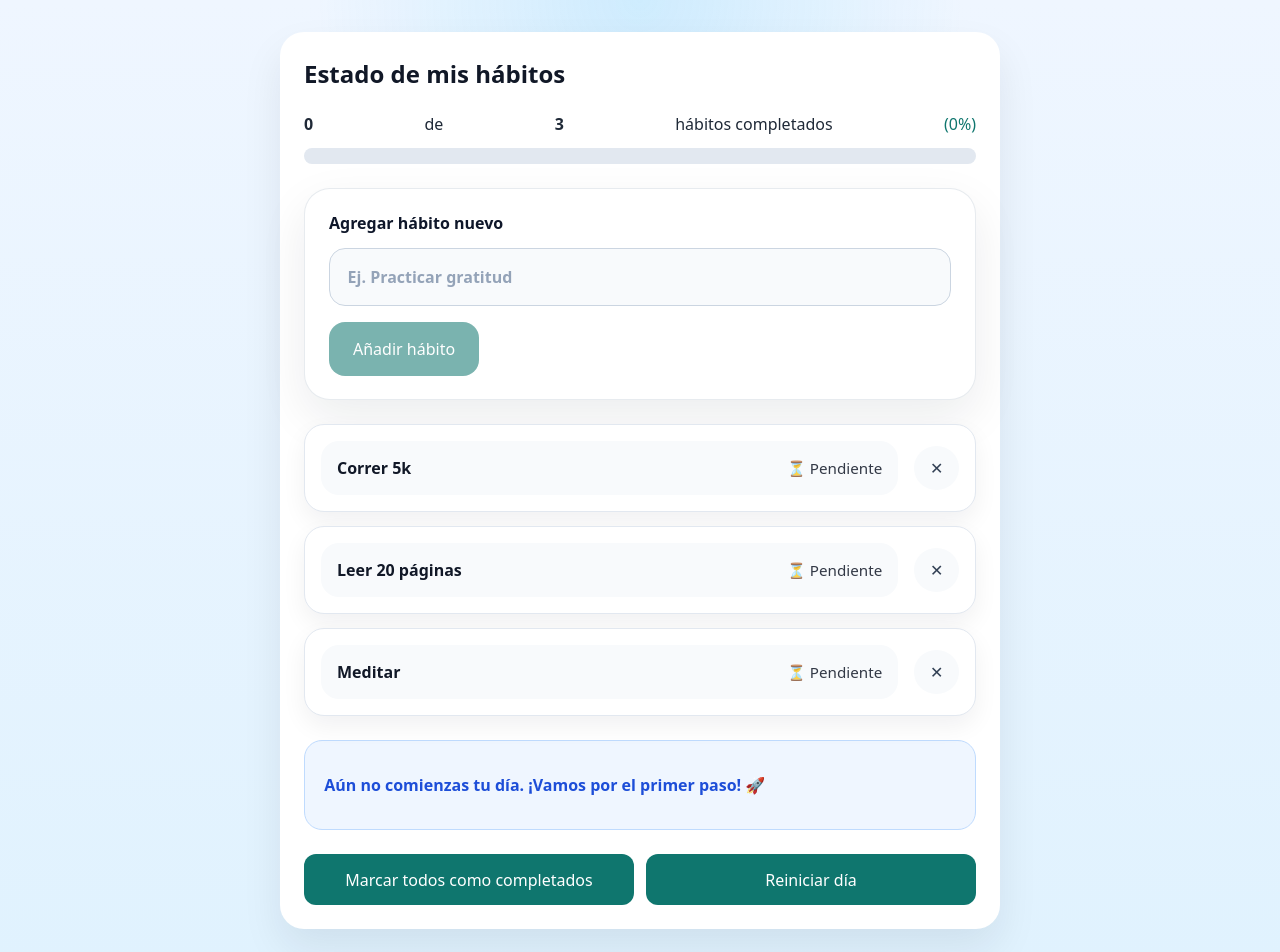
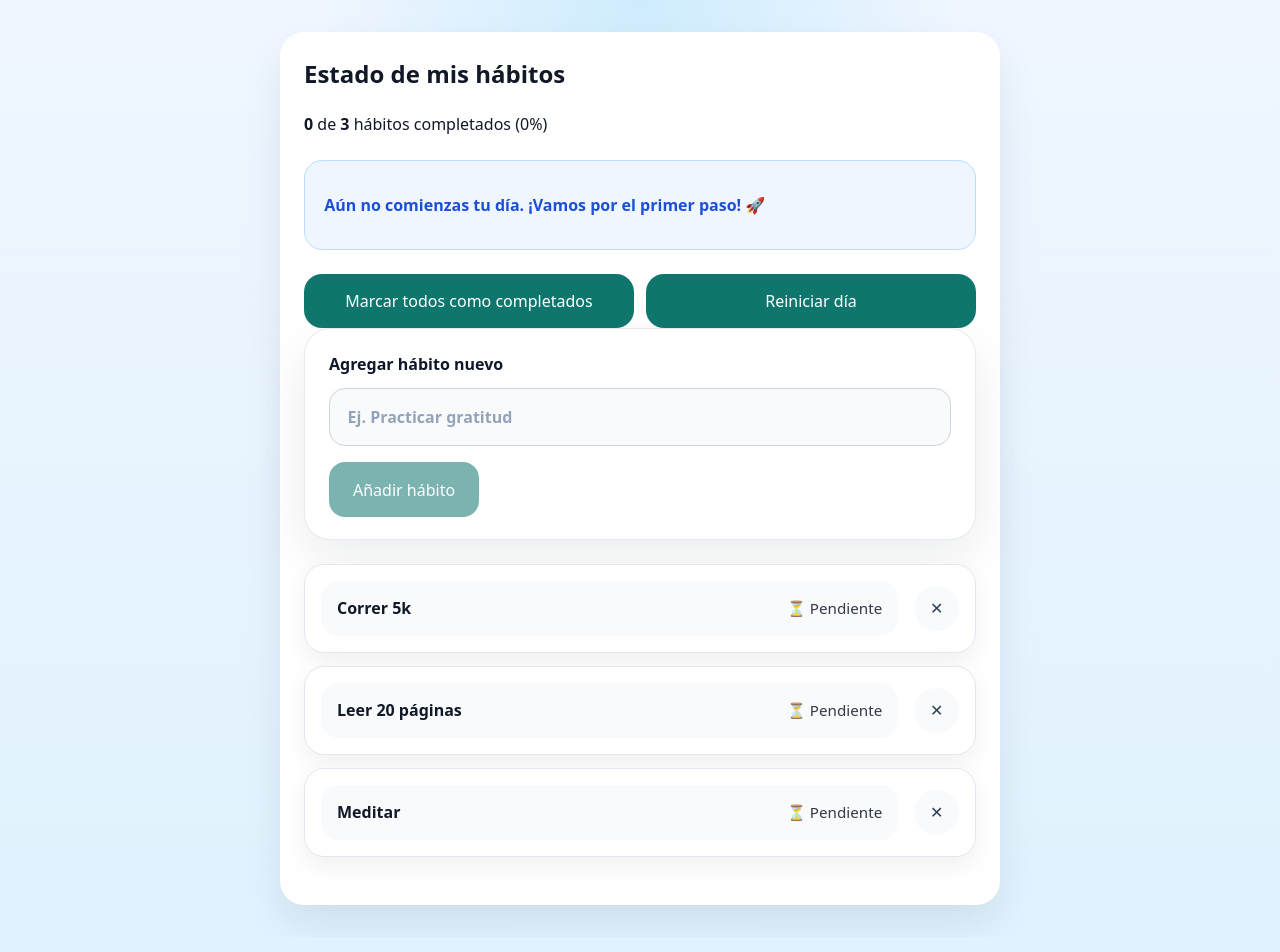
Before and after one commit to Hinalador/Svelte_project, a Svelte app in the folder habit-tracker/: page / in a window 1280 px wide. Shown: the top 952 px of the page. Built offline with nearby package versions, Linux system fonts and the light colour scheme.

Commit message:
Semana 3: centraliza estado en habit store, agrega Summary y anima lista de hábitos

```diff
--- a/habit-tracker/src/App.svelte
+++ b/habit-tracker/src/App.svelte
@@ -1,128 +1,14 @@
 <script>
-  import { onMount } from 'svelte'
   import HabitForm from './components/HabitForm.svelte'
   import HabitList from './components/HabitList.svelte'
-
-/**
- * @typedef {{ id: number; nombre: string; completado: boolean }} Habit
- * @typedef {{ detail: { nombre: string } }} AddHabitEvent
- * @typedef {{ detail: { id: number } }} HabitActionEvent
- */
-
-  const STORAGE_KEY = 'habit-tracker-svelte-v5'
-
-  let habitos = [
-    { id: 1, nombre: 'Correr 5k', completado: false },
-    { id: 2, nombre: 'Leer 20 páginas', completado: false },
-    { id: 3, nombre: 'Meditar', completado: false },
-  ]
-
-  let nextId = 4
-  let nuevoHabito = ''
-  let inicializado = false
-
-  onMount(() => {
-    const almacenado = window.localStorage.getItem(STORAGE_KEY)
-    if (almacenado) {
-      try {
-        habitos = JSON.parse(almacenado)
-        nextId = Math.max(...habitos.map((h) => h.id), 0) + 1
-      } catch (error) {
-        console.warn('No se pudo leer los hábitos guardados:', error)
-      }
-    }
-    inicializado = true
-  })
-
-  $: if (inicializado) {
-    window.localStorage.setItem(STORAGE_KEY, JSON.stringify(habitos))
-  }
-
-  $: total = habitos.length
-  $: completados = habitos.filter((h) => h.completado).length
-  $: porcentaje = total > 0 ? (completados / total) * 100 : 0
-
-  /**
-   * @param {AddHabitEvent} event
-   */
-  function handleAdd(event) {
-    const nombre = event.detail.nombre.trim()
-    if (!nombre) return
-
-    habitos = [
-      ...habitos,
-      { id: nextId++, nombre, completado: false },
-    ]
-    nuevoHabito = ''
-  }
-
-  /**
-   * @param {HabitActionEvent} event
-   */
-  function handleToggle(event) {
-    const id = event.detail.id
-    habitos = habitos.map((h) =>
-      h.id === id ? { ...h, completado: !h.completado } : h
-    )
-  }
-
-  /**
-   * @param {HabitActionEvent} event
-   */
-  function handleDelete(event) {
-    const id = event.detail.id
-    habitos = habitos.filter((h) => h.id !== id)
-  }
-
-  function completarTodos() {
-    habitos = habitos.map((h) => ({ ...h, completado: true }))
-  }
-
-  function reiniciarDia() {
-    habitos = habitos.map((h) => ({ ...h, completado: false }))
-  }
+  import Summary from './components/Summary.svelte'
 </script>
 
 <main>
   <h2>Estado de mis hábitos</h2>
-
-  <section class="dashboard">
-    <div class="resumen" aria-live="polite">
-      <strong>{completados}</strong> de <strong>{total}</strong> hábitos completados
-      <span class="porcentaje">({porcentaje.toFixed(0)}%)</span>
-    </div>
-
-    <div class="barra-progreso-wrap" aria-label="Progreso diario de hábitos">
-      <div class="barra-progreso" style="width: {porcentaje}%"></div>
-    </div>
-  </section>
-
-  <HabitForm bind:nuevoHabito on:add={handleAdd} />
-
-  <HabitList {habitos} on:toggle={handleToggle} on:remove={handleDelete} />
-
-  {#if porcentaje === 0}
-    <div class="alerta alerta-inicio">
-      <p>Aún no comienzas tu día. ¡Vamos por el primer paso! 🚀</p>
-    </div>
-  {:else if porcentaje < 100}
-    <div class="alerta alerta-progreso">
-      <p>¡Buen ritmo! Sigue así para completar tu lista de hoy. 💪</p>
-    </div>
-  {:else}
-    <div class="alerta alerta-exito">
-      <p>¡Espectacular! Has completado el 100% de tus hábitos hoy. 🎉🏆</p>
-    </div>
-  {/if}
-
-  <div class="acciones">
-    <button type="button" on:click={completarTodos} disabled={porcentaje === 100}>
-      Marcar todos como completados
-    </button>
-    <button type="button" on:click={reiniciarDia} class="btn-secundario" disabled={total === 0}>
-      Reiniciar día
-    </button>
-  </div>
+  <Summary />
+  <HabitForm />
+  <HabitList />
 </main>
 
 <style>
@@ -141,78 +27,4 @@
   h2 {
     margin-top: 0;
   }
-
-  .dashboard {
-    display: grid;
-    gap: 0.75rem;
-    margin-bottom: 1.5rem;
-  }
-
-  .resumen {
-    font-size: 1rem;
-    color: #1f2937;
-    display: flex;
-    flex-wrap: wrap;
-    justify-content: space-between;
-    align-items: center;
-    gap: 0.5rem;
-  }
-
-  .porcentaje {
-    color: #0f766e;
-  }
-
-  .barra-progreso-wrap {
-    height: 1rem;
-    width: 100%;
-    border-radius: 999px;
-    background: #e2e8f0;
-    overflow: hidden;
-  }
-
-  .barra-progreso {
-    height: 100%;
-    background: linear-gradient(135deg, #0f766e, #14b8a6);
-    transition: width 0.25s ease;
-  }
-
-  .acciones {
-    display: flex;
-    flex-wrap: wrap;
-    gap: 0.75rem;
-  }
-
-  .acciones button {
-    padding: 0.85rem 1.25rem;
-    border-radius: 12px;
-    border: none;
-    background-color: #0f766e;
-    color: #fff;
-    cursor: pointer;
-    transition: background-color 0.2s ease;
-  }
-
-  .acciones button:hover:not(:disabled) {
-    background-color: #115e59;
-  }
-
-  .acciones button:disabled {
-    opacity: 0.45;
-    cursor: not-allowed;
-  }
-
-  .btn-secundario {
-    background-color: #e5e7eb;
-    color: #111827;
-  }
-
-  .btn-secundario:hover:not(:disabled) {
-    background-color: #d1d5db;
-  }
-
-  @media (max-width: 640px) {
-    .acciones {
-      flex-direction: column;
-    }
-  }
 </style>
--- a/habit-tracker/src/components/HabitForm.svelte
+++ b/habit-tracker/src/components/HabitForm.svelte
@@ -1,16 +1,15 @@
 <script>
-  import { createEventDispatcher } from 'svelte'
+  import { addHabit } from '../stores/habitosStore.js'
 
-  export let nuevoHabito = ''
-
-  const dispatch = createEventDispatcher()
+  let nuevoHabito = ''
 
   function submitForm(event) {
     event.preventDefault()
     const nombre = nuevoHabito.trim()
     if (!nombre) return
 
-    dispatch('add', { nombre })
+    addHabit(nombre)
+    nuevoHabito = ''
   }
 </script>
 
--- a/habit-tracker/src/components/HabitItem.svelte
+++ b/habit-tracker/src/components/HabitItem.svelte
@@ -1,20 +1,19 @@
 <script>
-  import { createEventDispatcher } from 'svelte'
+  import { fade } from 'svelte/transition'
+  import { removeHabit, toggleHabit } from '../stores/habitosStore.js'
 
   export let habito
 
-  const dispatch = createEventDispatcher()
-
   function toggle() {
-    dispatch('toggle', { id: habito.id })
+    toggleHabit(habito.id)
   }
 
   function eliminar() {
-    dispatch('remove', { id: habito.id })
+    removeHabit(habito.id)
   }
 </script>
 
-<li class:completado={habito.completado}>
+<li class:completado={habito.completado} transition:fade>
   <button
     type="button"
     class="habito-boton"
--- a/habit-tracker/src/components/HabitList.svelte
+++ b/habit-tracker/src/components/HabitList.svelte
@@ -1,42 +1,17 @@
 <script>
   import HabitItem from './HabitItem.svelte'
-  import { createEventDispatcher } from 'svelte'
-
-  /**
-   * @typedef {{ id: number; nombre: string; completado: boolean }} Habit
-   * @typedef {{ detail: { id: number } }} HabitEvent
-   */
-
-  /** @type {Habit[]} */
-  export let habitos = []
-
-  const dispatch = createEventDispatcher()
-
-  /**
-   * @param {HabitEvent} event
-   */
-  function handleToggle(event) {
-    dispatch('toggle', event.detail)
-  }
-
-  /**
-   * @param {HabitEvent} event
-   */
-  function handleRemove(event) {
-    dispatch('remove', event.detail)
-  }
+  import { habitos } from '../stores/habitosStore.js'
+  import { fade } from 'svelte/transition'
 </script>
 
 <ul class="lista-habitos">
-  {#if habitos.length === 0}
-    <li class="vacío">Aún no tienes hábitos. Agrega uno para comenzar.</li>
+  {#if $habitos.length === 0}
+    <li class="vacío" transition:fade>
+      Aún no tienes hábitos. Agrega uno para comenzar.
+    </li>
   {:else}
-    {#each habitos as habito (habito.id)}
-      <HabitItem
-        {habito}
-        on:toggle={handleToggle}
-        on:remove={handleRemove}
-      />
+    {#each $habitos as habito (habito.id)}
+      <HabitItem {habito} />
     {/each}
   {/if}
 </ul>
--- /dev/null
+++ b/habit-tracker/src/components/Summary.svelte
@@ -0,0 +1,56 @@
+<script>
+  import {
+    totalHabitos,
+    completados,
+    porcentaje,
+    completeAll,
+    resetAll,
+  } from '../stores/habitosStore.js'
+
+  $: alertClass =
+    $porcentaje === 0
+      ? 'alerta-inicio'
+      : $porcentaje === 100
+      ? 'alerta-exito'
+      : 'alerta-progreso'
+</script>
+
+<section class="dashboard">
+  <div class="resumen" aria-live="polite">
+    <strong>{$completados}</strong> de <strong>{$totalHabitos}</strong> hábitos completados
+    <span class="porcentaje">({$porcentaje.toFixed(0)}%)</span>
+  </div>
+
+  <div class="barra-progreso-wrap" aria-label="Progreso diario de hábitos">
+    <div class="barra-progreso" style="width: {$porcentaje}%"></div>
+  </div>
+</section>
+
+<div class="alerta {alertClass}" aria-live="polite">
+  {#if $porcentaje === 0}
+    <p>Aún no comienzas tu día. ¡Vamos por el primer paso! 🚀</p>
+  {:else if $porcentaje < 100}
+    <p>¡Buen ritmo! Sigue así para completar tu lista de hoy. 💪</p>
+  {:else}
+    <p>¡Espectacular! Has completado el 100% de tus hábitos hoy. 🎉🏆</p>
+  {/if}
+</div>
+
+<div class="acciones">
+  <button
+    type="button"
+    on:click={completeAll}
+    disabled={$totalHabitos === 0 || $porcentaje === 100}
+  >
+    Marcar todos como completados
+  </button>
+
+  <button
+    type="button"
+    class="btn-secundario"
+    on:click={resetAll}
+    disabled={$totalHabitos === 0}
+  >
+    Reiniciar día
+  </button>
+</div>
--- /dev/null
+++ b/habit-tracker/src/stores/habitosStore.js
@@ -0,0 +1,70 @@
+import { derived, writable } from 'svelte/store'
+
+const STORAGE_KEY = 'habit-tracker-svelte-v5'
+
+const initialHabitos = [
+  { id: 1, nombre: 'Correr 5k', completado: false },
+  { id: 2, nombre: 'Leer 20 páginas', completado: false },
+  { id: 3, nombre: 'Meditar', completado: false },
+]
+
+function createHabitosStore() {
+  const { subscribe, set, update } = writable(initialHabitos, (set) => {
+    if (typeof window === 'undefined') return
+
+    const almacenado = window.localStorage.getItem(STORAGE_KEY)
+
+    if (almacenado) {
+      try {
+        set(JSON.parse(almacenado))
+      } catch (error) {
+        console.warn('No se pudo leer los hábitos guardados:', error)
+      }
+    }
+
+    const unsubscribe = subscribe((current) => {
+      window.localStorage.setItem(STORAGE_KEY, JSON.stringify(current))
+    })
+
+    return unsubscribe
+  })
+
+  return {
+    subscribe,
+    addHabit(nombre) {
+      update((habitos) => {
+        const nextId = Math.max(...habitos.map((h) => h.id), 0) + 1
+        return [...habitos, { id: nextId, nombre, completado: false }]
+      })
+    },
+    toggleHabit(id) {
+      update((habitos) =>
+        habitos.map((h) =>
+          h.id === id ? { ...h, completado: !h.completado } : h
+        )
+      )
+    },
+    removeHabit(id) {
+      update((habitos) => habitos.filter((h) => h.id !== id))
+    },
+    completeAll() {
+      update((habitos) => habitos.map((h) => ({ ...h, completado: true })))
+    },
+    resetAll() {
+      update((habitos) => habitos.map((h) => ({ ...h, completado: false })))
+    },
+  }
+}
+
+export const habitos = createHabitosStore()
+export const totalHabitos = derived(habitos, ($habitos) => $habitos.length)
+export const completados = derived(habitos, ($habitos) =>
+  $habitos.filter((h) => h.completado).length
+)
+export const porcentaje = derived(
+  [totalHabitos, completados],
+  ([$total, $completados]) => ($total > 0 ? ($completados / $total) * 100 : 0)
+)
+
+export const { addHabit, toggleHabit, removeHabit, completeAll, resetAll } =
+  habitos
```
